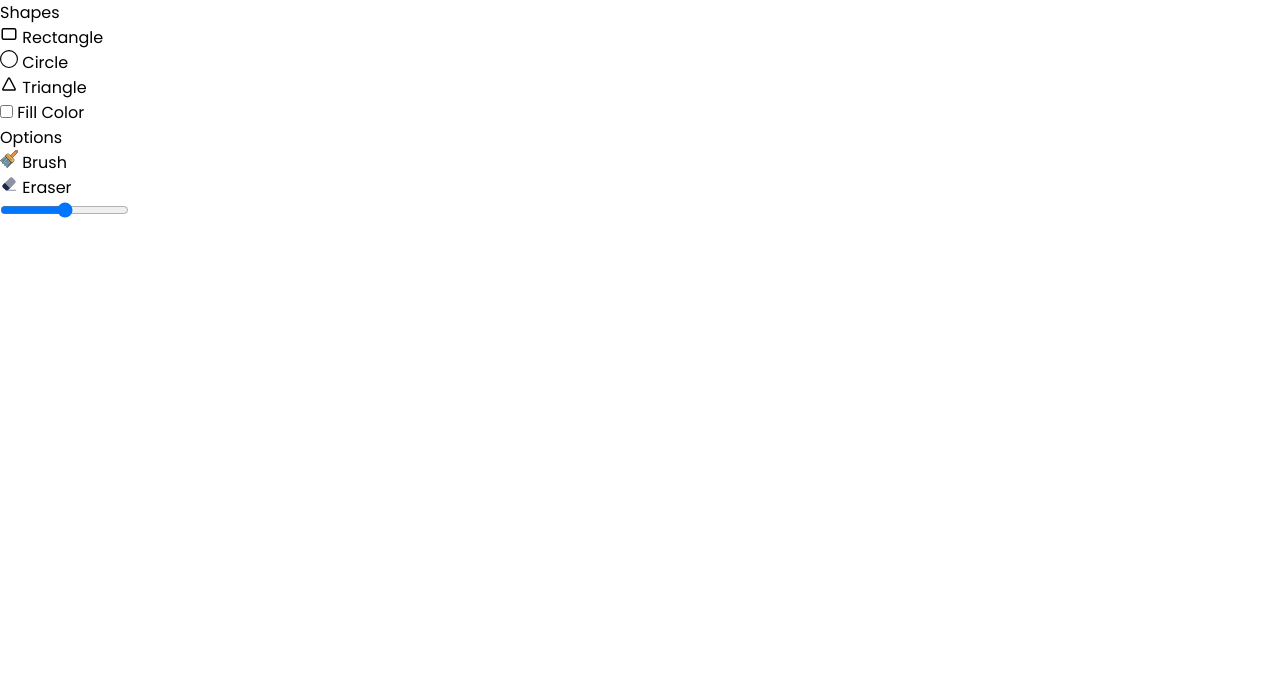
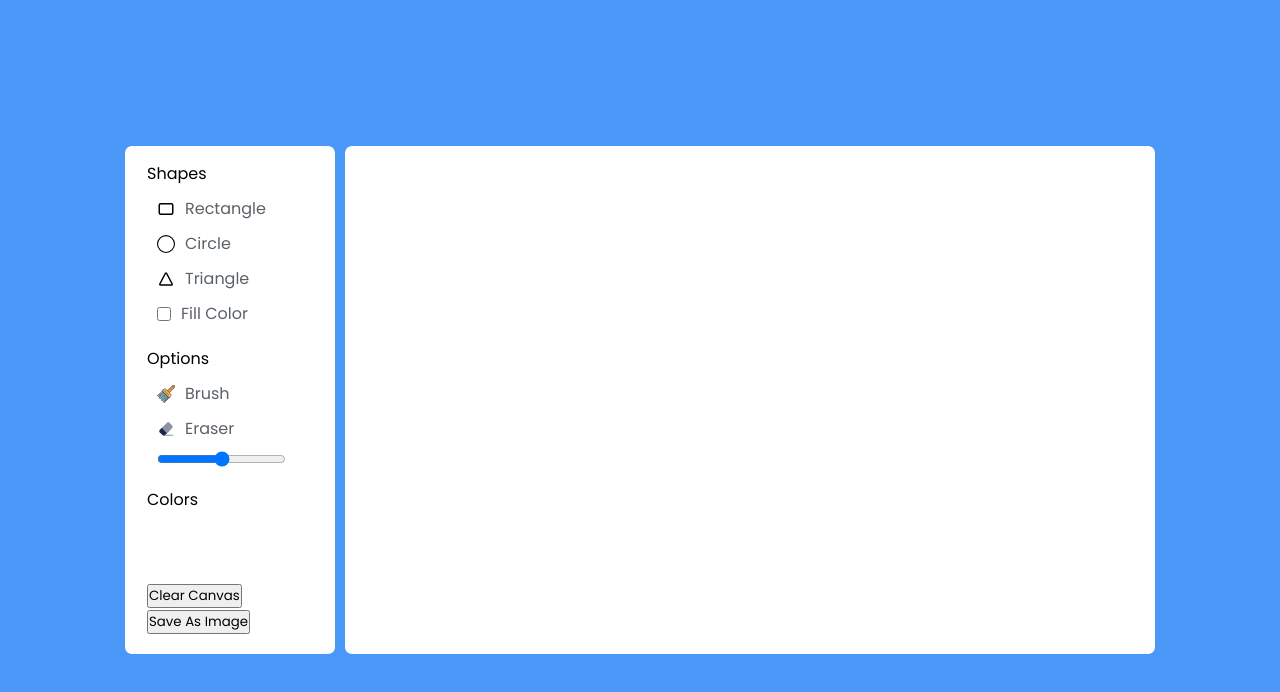
Before and after one commit to Arnav2001/ToDoList, a plain HTML site: page index.html in a window 1280 px wide. Drawn offline with Linux system fonts and the light colour scheme.

Commit message:
css code added

```diff
--- a/index.html
+++ b/index.html
@@ -46,11 +46,25 @@
                     <li class="option">
                         <input type="range" id="size-slider">
                     </li>
-
                 </ul>
             </div>
+            <div class="row">
+                <label class="title"> Colors </label>
+                <ul class="options">
+                    <li class="option"></li>
+                    <li class="option"></li>
+                    <li class="option"></li>
+                    <li class="option"></li>
+                    <li class="option"></li>
+                </ul>
+            </div>
+            <div class="row">
+                <button class="clear-canvas">Clear Canvas</button>
+                <button class="save-img">Save As Image</button>
+            </ul>
+            </div>
         </section>
-        <section class="tools-board">
+        <section class="drawing-board">
         </section>
     </div>
 </body>
--- a/styles.css
+++ b/styles.css
@@ -7,3 +7,54 @@
     box-sizing: border-box;
     font-family: 'Poppins',sans-serif;
 }
+
+body{
+    display: flex;
+    align-items: center;
+    justify-content: center;
+    min-height: 100vh;
+    background: #4A98F7;
+}
+
+.container{
+    display: flex;
+    width: 100%;
+    gap: 10px;
+    padding: 10px;
+    max-width: 1050px;
+}
+section{
+    background-color: white;
+    border-radius: 7px;
+}
+.tools-board{
+    width: 210px;
+    padding: 15px 22px 0;
+}
+.tools-board .row{
+    margin-bottom: 20px;
+}
+.row .options{
+    list-style: none;
+    margin: 10px 0 0 5px;
+}
+.row .options .option{
+    display: flex;
+    cursor: pointer;
+    align-items: center;
+    margin: 10px 0 0 5px;
+}
+.option:is(:hover, .active) img{
+    filter: invert(17%) sepia(90%) saturate(3000%) hue-rotate(900deg) brightness(100%) contrast(100%);
+}
+.option :where(span,label){
+    color: #5A6168;
+    padding-left: 10px;
+}
+.option #fill-color{
+    height: 14px;
+    width: 14px;
+}
+.drawing-board{
+    flex: 1;
+}
```
